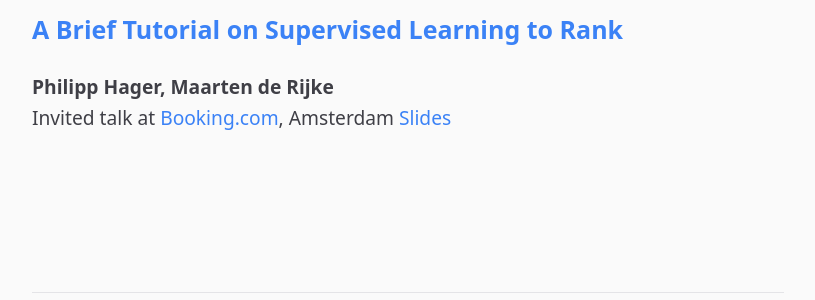
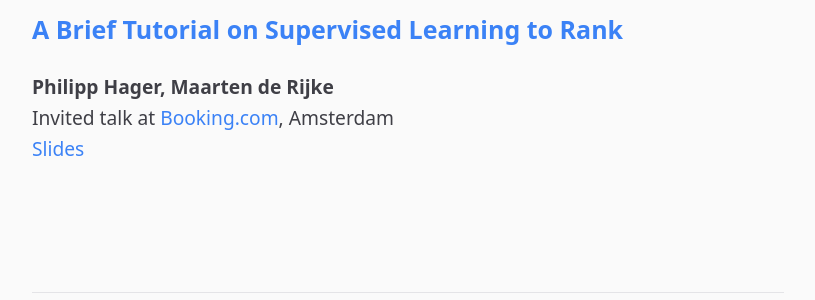
Before and after one commit to philipphager/philipphager.github.io, a Jekyll site: the page built from talks.md, in a window 1280 px wide. Shown: the part 482-782 px from the top of the page, without its empty margins (232-1047 px from the left). Built offline with Jekyll 4.4.1, drawn with Linux system fonts in a browser that asks for light colours.

```diff
--- a/talks.md
+++ b/talks.md
@@ -14,5 +14,5 @@ The International ACM SIGIR Conference on Research and Development in Informatio
 
 ### [A Brief Tutorial on Supervised Learning to Rank](/assets/slides/2023-supervised-ltr-tutorial.pdf)
 **Philipp Hager, Maarten de Rijke**\\
-Invited talk at [Booking.com](https://booking.com/), Amsterdam
+Invited talk at [Booking.com](https://booking.com/), Amsterdam\\
 [Slides](/assets/slides/2023-supervised-ltr-tutorial.pdf)
```
